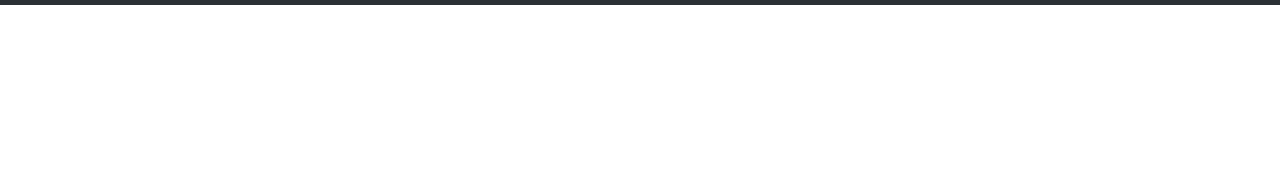
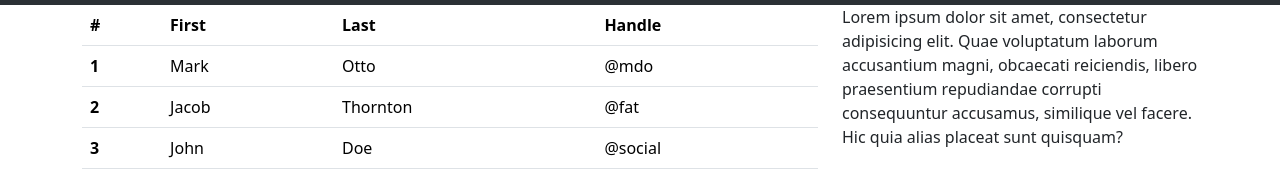
Before and after one commit to ilariamotta/html-css-bootstrap-dashboard, a plain HTML site: page index.html in a window 1280 px wide. Shown: the part 71-266 px from the top of the page. Drawn offline with nearby package versions, Linux system fonts and the light colour scheme.

Commit message:
feat: struttura main sx

```diff
--- a/index.html
+++ b/index.html
@@ -49,7 +49,51 @@
     </section>
     <!-- fine header -->
     <!-- main -->
-    <section></section>
+    <section>
+        <div class="container">
+            <div class="row flex-column flex-lg-row">
+                <!-- sinistra -->
+                <div class="col col-8">
+                    <table class="table">
+  <thead>
+    <tr>
+      <th scope="col">#</th>
+      <th scope="col">First</th>
+      <th scope="col">Last</th>
+      <th scope="col">Handle</th>
+    </tr>
+  </thead>
+  <tbody>
+    <tr>
+      <th scope="row">1</th>
+      <td>Mark</td>
+      <td>Otto</td>
+      <td>@mdo</td>
+    </tr>
+    <tr>
+      <th scope="row">2</th>
+      <td>Jacob</td>
+      <td>Thornton</td>
+      <td>@fat</td>
+    </tr>
+    <tr>
+      <th scope="row">3</th>
+      <td>John</td>
+      <td>Doe</td>
+      <td>@social</td>
+    </tr>
+  </tbody>
+</table>
+                </div>
+                <!-- sinistra -->
+                <!-- destra -->
+                <div class="col col-4">Lorem ipsum dolor sit amet, consectetur adipisicing elit. Quae voluptatum laborum
+                    accusantium magni, obcaecati reiciendis, libero praesentium repudiandae corrupti consequuntur
+                    accusamus, similique vel facere. Hic quia alias placeat sunt quisquam?</div>
+                <!-- destra -->
+            </div>
+        </div>
+    </section>
     <!-- fine main -->
     <!-- javascript -->
     <script src="https://cdn.jsdelivr.net/npm/bootstrap@5.3.3/dist/js/bootstrap.bundle.min.js"
```
